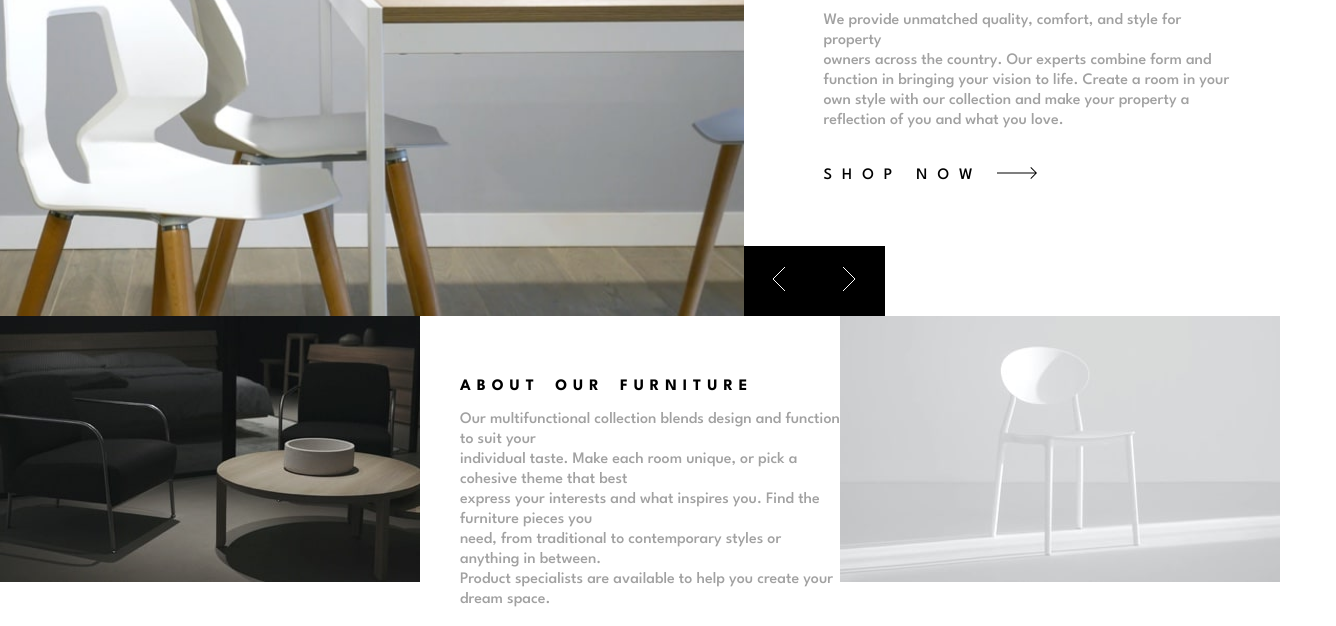
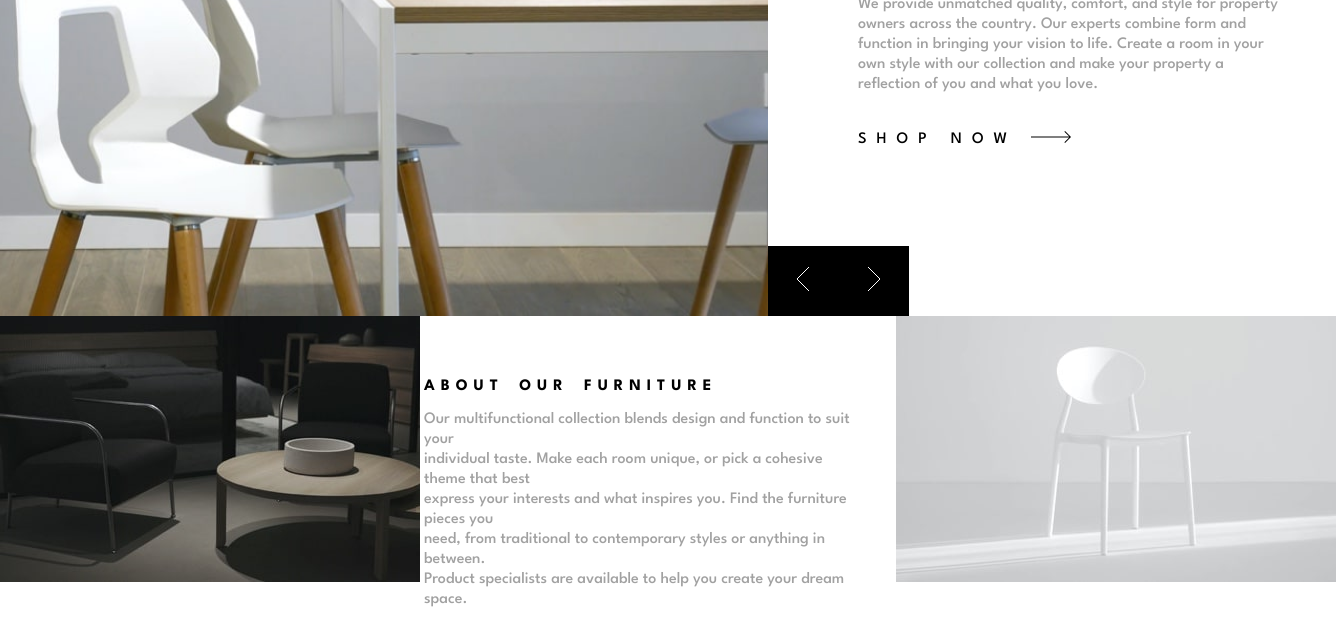
Before and after one commit to Emmah-bakare/room, a plain HTML site: page index.html in a window 1280 px wide. Shown: the part 244-870 px from the top of the page, 1336 px wide, since content can reach past the window. Drawn offline with Linux system fonts and the light colour scheme.

Commit message:
(fourth room commit)

```diff
--- a/style.css
+++ b/style.css
@@ -49,9 +49,9 @@ body {
 }
 
 .section-one-text {
-  padding: 50px;
-  padding-left: 80px;
-  padding-left: 80px;
+  padding-top: 80px;
+  padding-left: 90px;
+  padding-left: 90px;
   position: relative;
 }
 
@@ -96,11 +96,12 @@ body {
 
 .section-two {
   display: grid;
-  grid-template-columns: 1fr 2fr 1fr;
+  grid-template-columns: 30% 40% 30%;
 }
 
 .section-two-text {
   padding-left: 40px;
+  padding-right: 40px;
   padding-top: 50px;
 }
 
```
